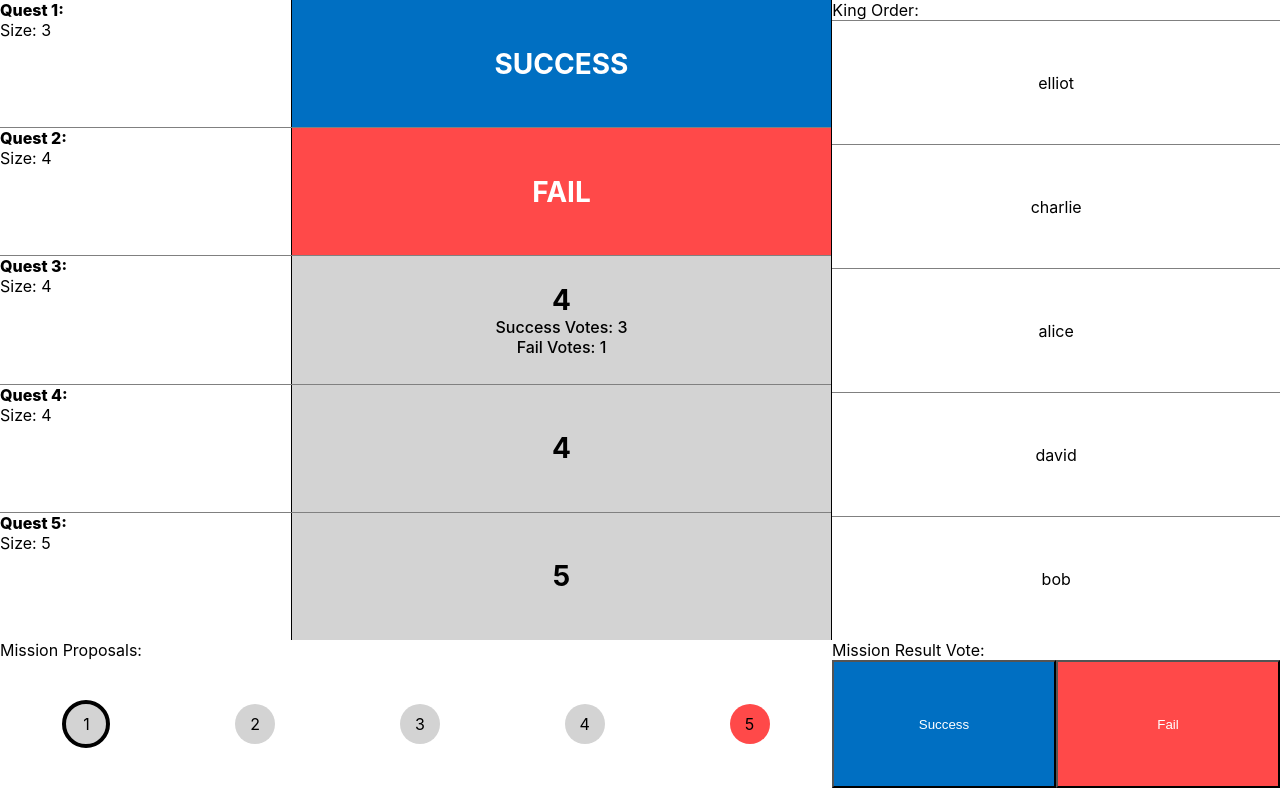
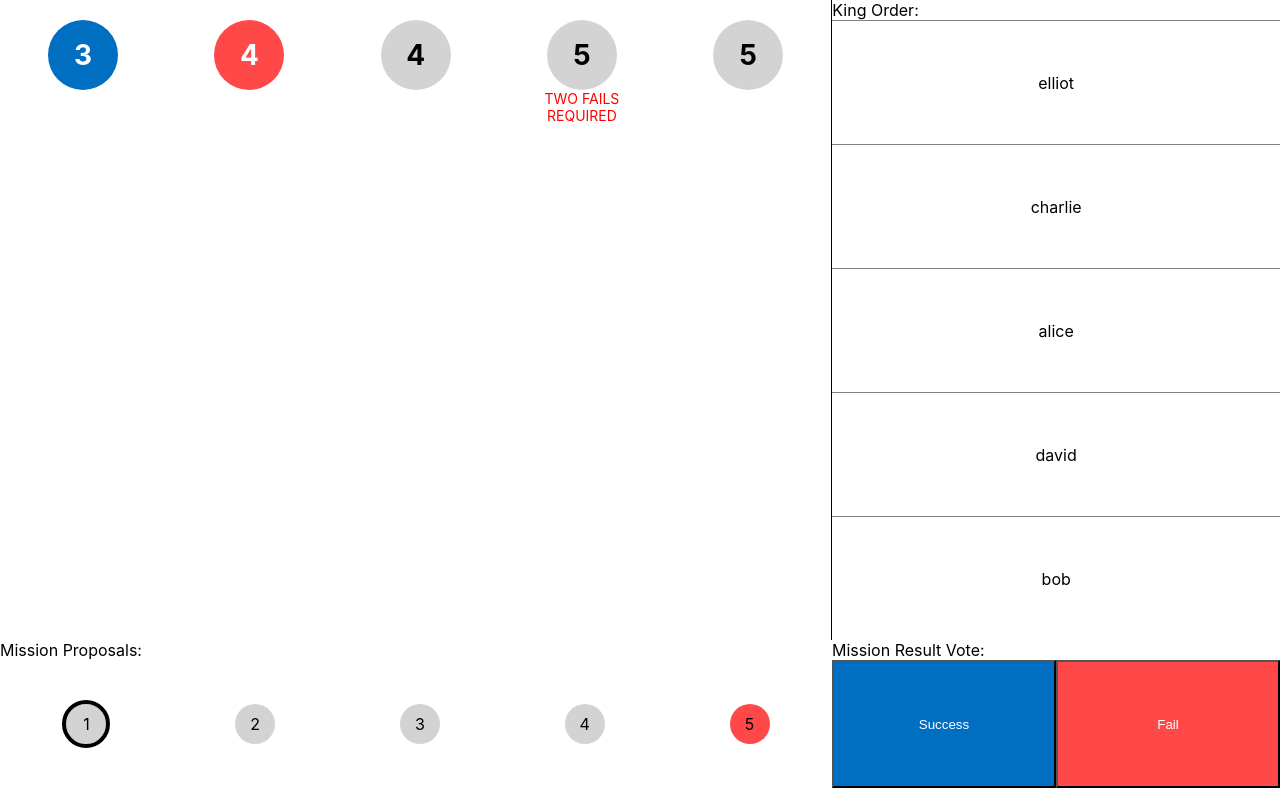
Before and after one commit to somethiiing/manual-valon, a React (Create React App) app: page / in a window 1280 px wide. Both pictures are taken after a click on the button "PLAYER". Built offline with nearby package versions, Linux system fonts and the light colour scheme; no server answers.

Commit message:
circle version of main game board

```diff
--- a/src/components/board.jsx
+++ b/src/components/board.jsx
@@ -32,6 +32,11 @@ const useStyles = makeStyles(theme => ({
     flexDirection: 'column',
     justifyContent: 'space-between'
   },
+  questInfo_circle: {
+    width: '65%',
+    display: 'flex',
+    justifyContent: 'space-around'
+  },
   questInfoItem: {
     display: 'flex',
     height: '20%',
@@ -39,6 +44,13 @@ const useStyles = makeStyles(theme => ({
     '&:last-child': {
       borderBottom: 'none'
     }
+  },
+  questInfoItem_circle: {
+    width: '20%',
+    padding: '20px',
+    display: 'flex',
+    flexDirection: 'column',
+    alignItems: 'center'
   },
   questInfoItemData: {
     width: '35%',
@@ -55,6 +67,16 @@ const useStyles = makeStyles(theme => ({
     alignItems: 'center',
     fontSize: '28px',
     fontWeight: '700'
+  },
+  questInfoItemStatus_circle: {
+    height: '70px',
+    width: '70px',
+    display: 'flex',
+    justifyContent: 'center',
+    alignItems: 'center',
+    fontSize: '28px',
+    fontWeight: '700',
+    borderRadius: '50%'
   },
   questResultDisplay: {
     fontSize: '16px',
@@ -177,7 +199,7 @@ let testBoardData = {
         "david",
         "bob"
     ],
-    "doubleFail": false,
+    "doubleFail": true,
     "voteTrack": 1,
     "missions": [
         {
@@ -193,7 +215,7 @@ let testBoardData = {
             "missionResult": "NOT_WENT"
         },
         {
-            "missionSize": "4",
+            "missionSize": "5",
             "missionResult": "NOT_WENT"
         },
         {
@@ -276,9 +298,9 @@ function GameBoard (props) {
   return (
     <div className={classes.gameboard}>
       <div className={classes.gameInfo}>
-        <div className={classes.questInfo}>
+        <div className={classes.questInfo_circle}>
           {missions.map( (mission, ind) =>
-            <QuestInfoItem
+            <QuestInfoItemCircles
               misNum={ind}
               misSize={mission.missionSize}
               doubleFail={doubleFail}
@@ -347,6 +369,39 @@ function QuestInfoItem (props) {
 }
 
 
+function QuestInfoItemCircles (props) {
+  let backgroundColor = 'lightgray';
+  let fontColor = 'black'
+
+  const classes = useStyles();
+  const { misNum, misSize, doubleFail, missionData = {}, missionVotes } = props;
+  const { missionResult = 'NOT_WENT' } = missionData;
+
+  if (missionResult !== 'NOT_WENT') {
+    backgroundColor = missionResult === 'FAIL' ? '#FF4949' : '#006FC2'
+    fontColor = 'white';
+  }
+
+  //TODO put somewhere else
+  //
+  // <div className={classes.questResultDisplay}>
+  //   <div>{ missionVotes.SUCCESS > 0 && `Success Votes: ${missionVotes.SUCCESS}` }</div>
+  //   <div>{ missionVotes.FAIL > 0 && `Fail Votes: ${missionVotes.FAIL}` }</div>
+  // </div>
+  return (
+    <div className={classes.questInfoItem_circle}>
+      <div
+        className={classes.questInfoItemStatus_circle}
+        style={{ backgroundColor, color: fontColor }}
+      >
+        { misSize }
+      </div>
+      {(doubleFail && misNum === 3) && <div style={{color: 'red', fontSize: '14px', textAlign: 'center'}}>TWO FAILS REQUIRED</div>}
+    </div>
+  );
+}
+
+
 function PlayerListItem (props) {
   const classes = useStyles();
 
```
